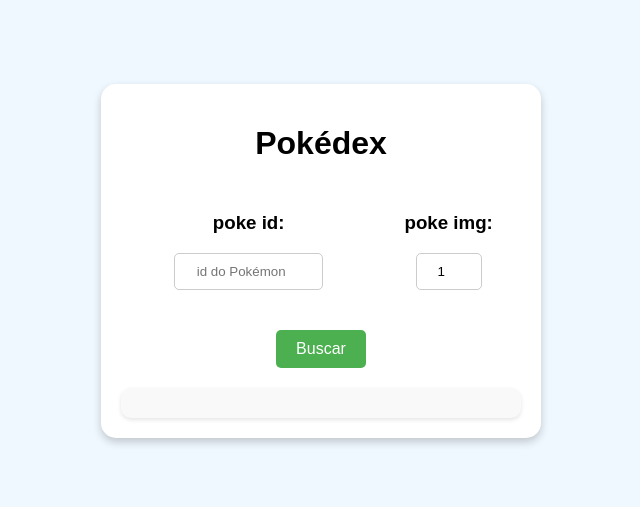
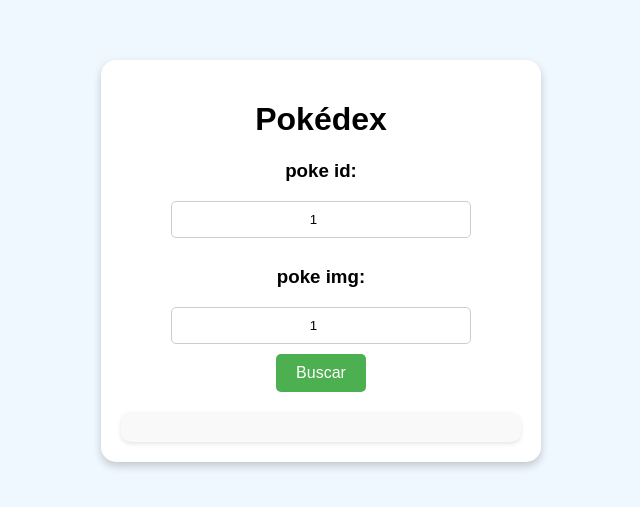
Before and after one commit to marcosviniciusribeiiro/aplicacao-pokedex, a plain HTML site: page index.html in a window 1280 px wide. Shown: the part 139-646 px from the top of the page, without its empty margins (319-959 px from the left). Drawn offline with Linux system fonts and the light colour scheme.

Commit message:
Update index.html

```diff
--- a/index.html
+++ b/index.html
@@ -1,5 +1,5 @@
 <!DOCTYPE html>
-<html lang="en">
+<html lang="pt-br">
   <head>
     <meta charset="UTF-8" />
     <meta name="viewport" content="width=device-width, initial-scale=1.0" />
@@ -9,17 +9,18 @@
   <body>
     <div class="container">
       <h1>Pokédex</h1>
-      <div id="box">
-        <div class="c">
+      <div id="container">
+        <div class="box">
           <h3>poke id:</h3>
           <input
             type="number"
             id="pokemonId"
             placeholder="id do Pokémon"
             min="1"
+            value="1"
           />
         </div>
-        <div class="c">
+        <div class="box">
           <h3>poke img:</h3>
           <input
             type="number"
@@ -28,7 +29,6 @@
             class="id_cont"
             min="1"
             max="4"
-            size="5"
             value="1"
           />
         </div>
```
